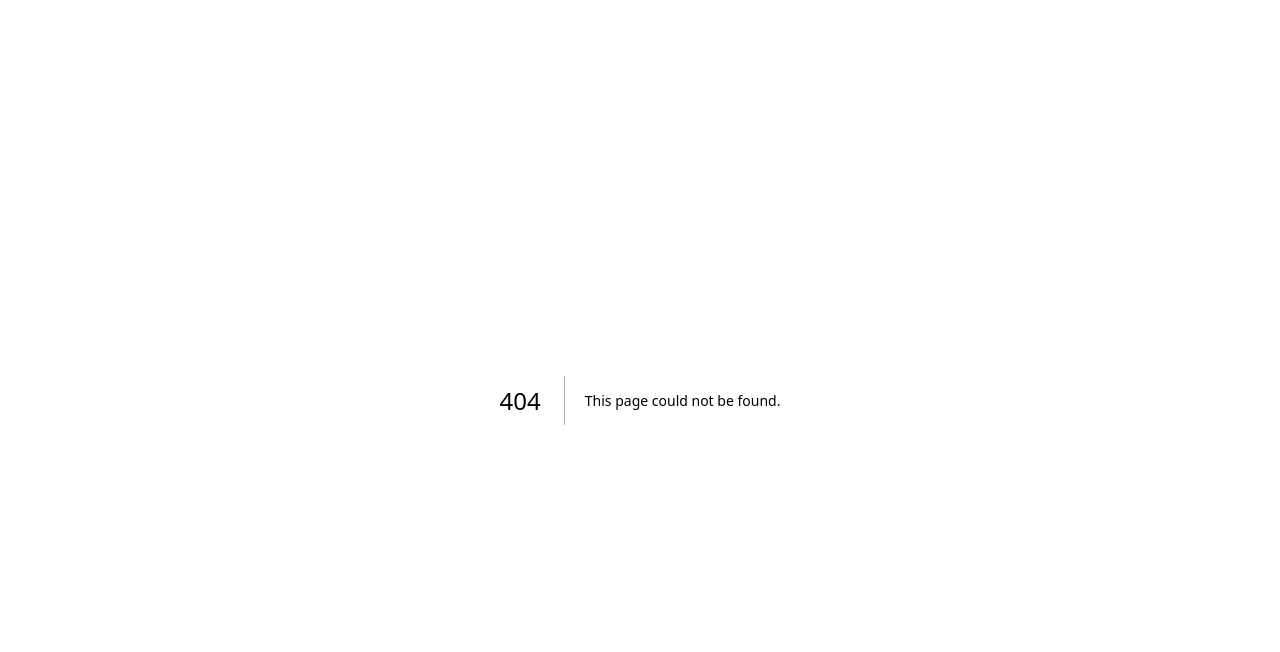
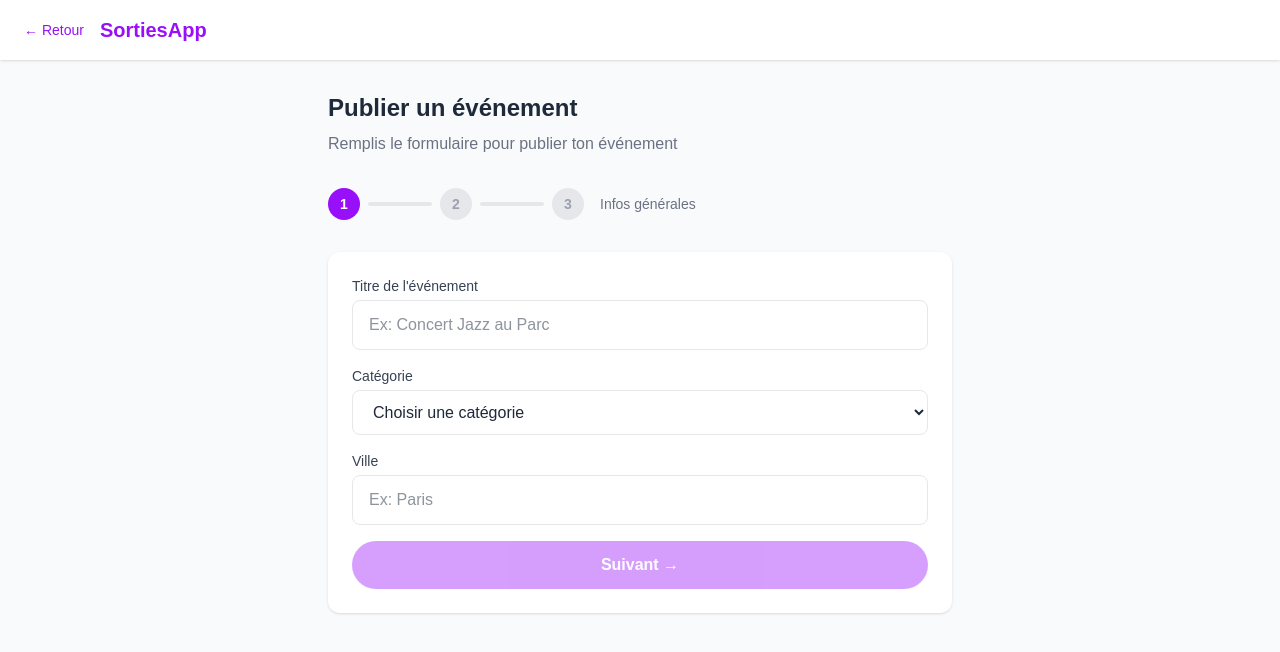
Before and after one commit to magicjardinag/sorties-app, a Next.js app: page /publier in a window 1280 px wide. Before the commit this address had no page. Shown: the top 652 px of the page. Built offline with nearby package versions, Linux system fonts and the light colour scheme.

Commit message:
Page publier un événement

```diff
--- /dev/null
+++ b/app/publier/page.tsx
@@ -0,0 +1,205 @@
+"use client"
+
+import { useState } from "react"
+import { useRouter } from "next/navigation"
+
+export default function Publier() {
+  const router = useRouter()
+  const [etape, setEtape] = useState(1)
+  const [form, setForm] = useState({
+    titre: "",
+    categorie: "",
+    ville: "",
+    date: "",
+    heure: "",
+    prix: "",
+    description: "",
+  })
+
+  const categories = ["Musique", "Sport", "Culture", "Food", "Nature", "Autre"]
+
+  const handleChange = (e: React.ChangeEvent<HTMLInputElement | HTMLTextAreaElement | HTMLSelectElement>) => {
+    setForm({ ...form, [e.target.name]: e.target.value })
+  }
+
+  return (
+    <main className="min-h-screen bg-gray-50">
+      {/* Header */}
+      <header className="bg-white shadow-sm py-4 px-6 flex items-center gap-4">
+        <button
+          onClick={() => router.back()}
+          className="text-purple-600 hover:text-purple-800 font-medium text-sm"
+        >
+          ← Retour
+        </button>
+        <h1 className="text-xl font-bold text-purple-600">SortiesApp</h1>
+      </header>
+
+      <div className="max-w-2xl mx-auto px-6 py-8">
+        <h2 className="text-2xl font-bold text-gray-800 mb-2">Publier un événement</h2>
+        <p className="text-gray-500 mb-8">Remplis le formulaire pour publier ton événement</p>
+
+        {/* Étapes */}
+        <div className="flex items-center gap-2 mb-8">
+          {[1, 2, 3].map((n) => (
+            <div key={n} className="flex items-center gap-2">
+              <div className={`w-8 h-8 rounded-full flex items-center justify-center text-sm font-bold ${
+                etape >= n ? "bg-purple-600 text-white" : "bg-gray-200 text-gray-400"
+              }`}>
+                {n}
+              </div>
+              {n < 3 && <div className={`h-1 w-16 rounded ${etape > n ? "bg-purple-600" : "bg-gray-200"}`}/>}
+            </div>
+          ))}
+          <span className="text-sm text-gray-500 ml-2">
+            {etape === 1 ? "Infos générales" : etape === 2 ? "Détails" : "Confirmation"}
+          </span>
+        </div>
+
+        {/* Étape 1 */}
+        {etape === 1 && (
+          <div className="bg-white rounded-xl shadow p-6 flex flex-col gap-4">
+            <div>
+              <label className="text-sm font-medium text-gray-700 mb-1 block">Titre de l'événement</label>
+              <input
+                name="titre"
+                value={form.titre}
+                onChange={handleChange}
+                placeholder="Ex: Concert Jazz au Parc"
+                className="w-full border border-gray-200 rounded-lg px-4 py-3 text-gray-800 outline-none focus:border-purple-400"
+              />
+            </div>
+            <div>
+              <label className="text-sm font-medium text-gray-700 mb-1 block">Catégorie</label>
+              <select
+                name="categorie"
+                value={form.categorie}
+                onChange={handleChange}
+                className="w-full border border-gray-200 rounded-lg px-4 py-3 text-gray-800 outline-none focus:border-purple-400"
+              >
+                <option value="">Choisir une catégorie</option>
+                {categories.map((c) => <option key={c} value={c}>{c}</option>)}
+              </select>
+            </div>
+            <div>
+              <label className="text-sm font-medium text-gray-700 mb-1 block">Ville</label>
+              <input
+                name="ville"
+                value={form.ville}
+                onChange={handleChange}
+                placeholder="Ex: Paris"
+                className="w-full border border-gray-200 rounded-lg px-4 py-3 text-gray-800 outline-none focus:border-purple-400"
+              />
+            </div>
+            <button
+              onClick={() => setEtape(2)}
+              disabled={!form.titre || !form.categorie || !form.ville}
+              className="w-full bg-purple-600 text-white py-3 rounded-full font-bold hover:bg-purple-700 transition-colors disabled:opacity-40 disabled:cursor-not-allowed"
+            >
+              Suivant →
+            </button>
+          </div>
+        )}
+
+        {/* Étape 2 */}
+        {etape === 2 && (
+          <div className="bg-white rounded-xl shadow p-6 flex flex-col gap-4">
+            <div className="grid grid-cols-2 gap-4">
+              <div>
+                <label className="text-sm font-medium text-gray-700 mb-1 block">Date</label>
+                <input
+                  name="date"
+                  type="date"
+                  value={form.date}
+                  onChange={handleChange}
+                  className="w-full border border-gray-200 rounded-lg px-4 py-3 text-gray-800 outline-none focus:border-purple-400"
+                />
+              </div>
+              <div>
+                <label className="text-sm font-medium text-gray-700 mb-1 block">Heure</label>
+                <input
+                  name="heure"
+                  type="time"
+                  value={form.heure}
+                  onChange={handleChange}
+                  className="w-full border border-gray-200 rounded-lg px-4 py-3 text-gray-800 outline-none focus:border-purple-400"
+                />
+              </div>
+            </div>
+            <div>
+              <label className="text-sm font-medium text-gray-700 mb-1 block">Prix (laisser vide si gratuit)</label>
+              <input
+                name="prix"
+                value={form.prix}
+                onChange={handleChange}
+                placeholder="Ex: 10€"
+                className="w-full border border-gray-200 rounded-lg px-4 py-3 text-gray-800 outline-none focus:border-purple-400"
+              />
+            </div>
+            <div>
+              <label className="text-sm font-medium text-gray-700 mb-1 block">Description</label>
+              <textarea
+                name="description"
+                value={form.description}
+                onChange={handleChange}
+                placeholder="Décris ton événement..."
+                rows={4}
+                className="w-full border border-gray-200 rounded-lg px-4 py-3 text-gray-800 outline-none focus:border-purple-400 resize-none"
+              />
+            </div>
+            <div className="flex gap-3">
+              <button
+                onClick={() => setEtape(1)}
+                className="w-full border border-gray-200 text-gray-600 py-3 rounded-full font-bold hover:bg-gray-50 transition-colors"
+              >
+                ← Retour
+              </button>
+              <button
+                onClick={() => setEtape(3)}
+                disabled={!form.date || !form.heure}
+                className="w-full bg-purple-600 text-white py-3 rounded-full font-bold hover:bg-purple-700 transition-colors disabled:opacity-40 disabled:cursor-not-allowed"
+              >
+                Suivant →
+              </button>
+            </div>
+          </div>
+        )}
+
+        {/* Étape 3 - Confirmation */}
+        {etape === 3 && (
+          <div className="flex flex-col gap-4">
+            <div className="bg-white rounded-xl shadow p-6">
+              <h3 className="font-bold text-gray-800 mb-4">Récapitulatif</h3>
+              <div className="flex flex-col gap-3 text-sm">
+                <div className="flex justify-between"><span className="text-gray-400">Titre</span><span className="font-medium text-gray-800">{form.titre}</span></div>
+                <div className="flex justify-between"><span className="text-gray-400">Catégorie</span><span className="font-medium text-gray-800">{form.categorie}</span></div>
+                <div className="flex justify-between"><span className="text-gray-400">Ville</span><span className="font-medium text-gray-800">{form.ville}</span></div>
+                <div className="flex justify-between"><span className="text-gray-400">Date</span><span className="font-medium text-gray-800">{form.date} à {form.heure}</span></div>
+                <div className="flex justify-between"><span className="text-gray-400">Prix</span><span className="font-medium text-gray-800">{form.prix || "Gratuit"}</span></div>
+              </div>
+            </div>
+
+            <div className="bg-purple-50 border border-purple-200 rounded-xl p-4 text-sm text-purple-700">
+              💳 La publication coûte <strong>9,90€</strong> — paiement sécurisé via Stripe
+            </div>
+
+            <div className="flex gap-3">
+              <button
+                onClick={() => setEtape(2)}
+                className="w-full border border-gray-200 text-gray-600 py-3 rounded-full font-bold hover:bg-gray-50 transition-colors"
+              >
+                ← Modifier
+              </button>
+              <button
+                onClick={() => alert("Paiement Stripe à intégrer !")}
+                className="w-full bg-purple-600 text-white py-3 rounded-full font-bold hover:bg-purple-700 transition-colors"
+              >
+                Payer 9,90€ →
+              </button>
+            </div>
+          </div>
+        )}
+      </div>
+    </main>
+  )
+}
```
